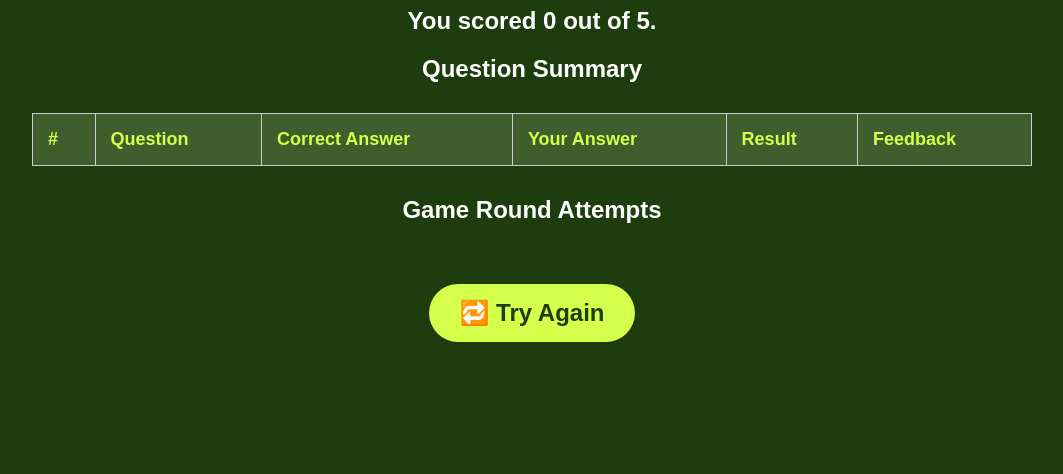
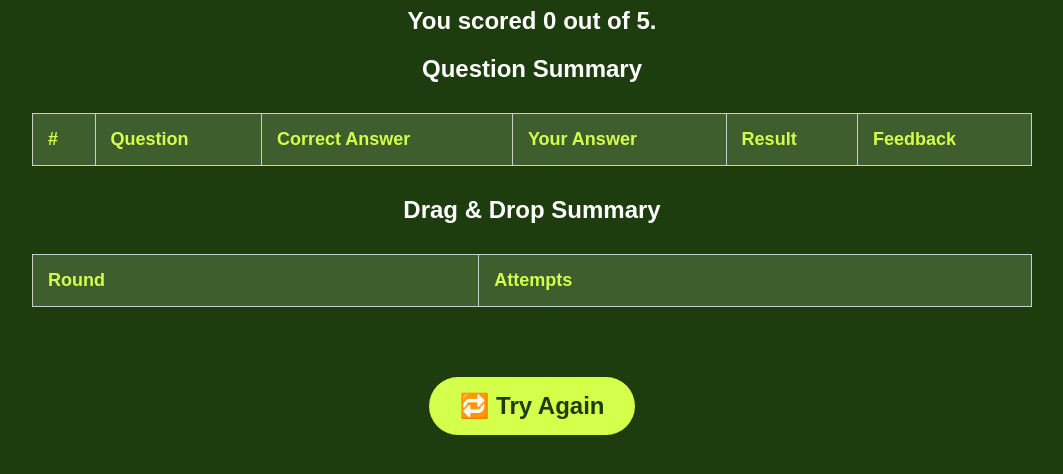
Before and after one commit to anumahmad/coms4170_ui_design_final, a Flask app: page /quiz_result in a window 1280 px wide. Shown: the part 185-659 px from the top of the page, without its empty margins (108-1171 px from the left). Run offline with Flask 3, Linux system fonts and the light colour scheme; lists and menus that the app fills with data are empty; some web fonts are replaced.

Commit message:
Update quiz_result.html

```diff
--- a/templates/quiz_result.html
+++ b/templates/quiz_result.html
@@ -39,12 +39,23 @@
     </tbody>
   </table>
 
-  <h2>Game Round Attempts</h2>
-  <ul>
+  <h2>Drag & Drop Summary</h2>
+<table class="quiz-summary">
+  <thead>
+    <tr>
+      <th>Round</th>
+      <th>Attempts</th>
+    </tr>
+  </thead>
+  <tbody>
     {% for round, tries in game_attempts.items() %}
-      <li>Round {{ round }}: {{ tries }} attempt{{ 's' if tries != 1 else '' }}</li>
+      <tr>
+        <td>{{ round }}</td>
+        <td>{{ tries }} attempt{{ 's' if tries != 1 else '' }}</td>
+      </tr>
     {% endfor %}
-  </ul>
+  </tbody>
+</table>
 
   <a class="btn try-again" href="{{ url_for('quiz', num=0) }}">🔁 Try Again</a>
 </div>
```
